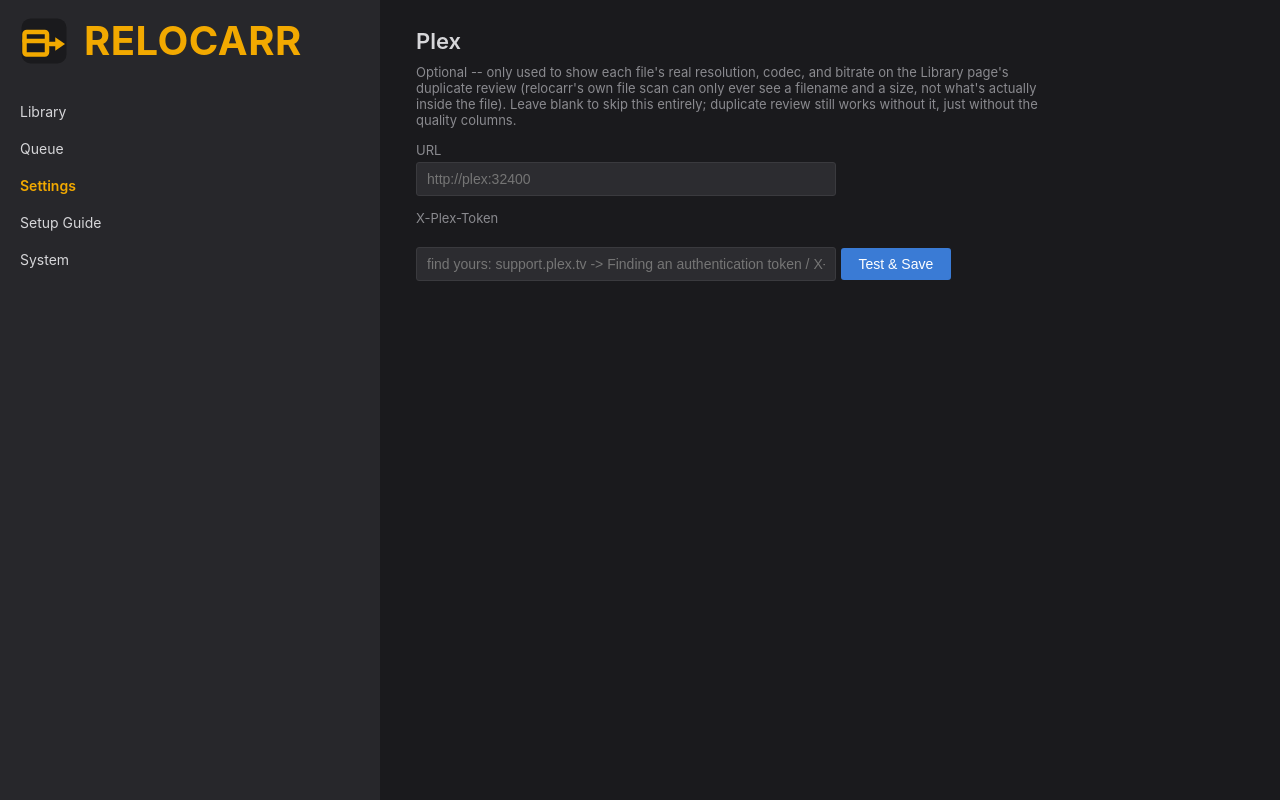
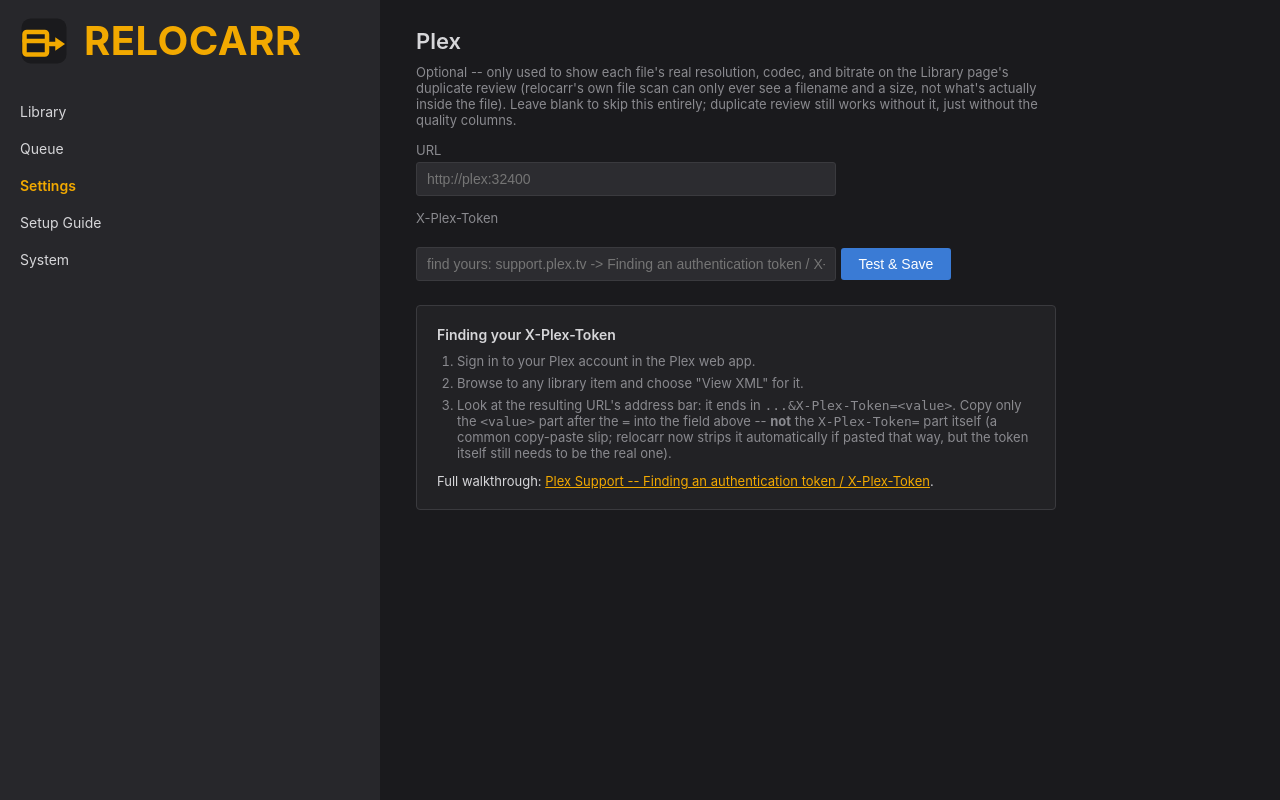
Before and after one commit to a000a999a/relocarr, a Python web app: template src/relocarr/web/templates/settings_plex.html in a window 1280 px wide. Run offline with Jinja, Linux system fonts and the light colour scheme; the template is opened without the code that fills it, so the values that code supplies are empty.

Commit message:
Fix Plex token validation and add token-finding help text
Two real bugs caught live, 2026-10-25, from an actual Settings -> Plex
save: the saved token turned out to be the whole "X-Plex-Token=<value>"
query-string fragment (an easy slip, since that's literally what Plex's
own instructions have you copy out of a URL), yet the page still showed
"Connected." The reason: test_connection() called /identity, which Plex
answers without checking the token at all -- the real quality lookup's
own /library/sections call then failed with 401 on every background
check, silently.

Switched test_connection() to /library/sections (confirmed it genuinely
401s on a bad token), so a malformed token is now caught immediately at
save time instead of silently breaking the background check. Also strip
a pasted "X-Plex-Token=" prefix defensively before even testing it,
since that's a predictable mistake given how Plex's own docs present the
value. Added a "Finding your X-Plex-Token" walkthrough to the Settings ->
Plex page itself, with an explicit callout for this exact mistake.

Co-Authored-By: Claude Sonnet 5 <noreply@anthropic.com>

```diff
--- a/src/relocarr/web/templates/settings_plex.html
+++ b/src/relocarr/web/templates/settings_plex.html
@@ -1,6 +1,5 @@
 {% extends "base.html" %}
 {% block nav_settings %}active{% endblock %}
-{% block nav_settings_plex %}active{% endblock %}
 {% block content %}
 <h1>Plex</h1>
 <p style="color: var(--text-dim); font-size: 13px; max-width: 640px; margin-top: -10px;">
@@ -26,4 +25,23 @@
 
   <button type="submit">Test &amp; Save</button>
 </form>
+
+<div class="card" style="margin-top: 24px; max-width: 640px; font-size: 13px;">
+  <h1 style="font-size: 14px; margin: 0 0 10px;">Finding your X-Plex-Token</h1>
+  <ol style="color: var(--text-dim); padding-left: 20px; margin: 0;">
+    <li style="margin-bottom: 6px;">Sign in to your Plex account in the Plex web app.</li>
+    <li style="margin-bottom: 6px;">Browse to any library item and choose "View XML" for it.</li>
+    <li style="margin-bottom: 6px;">
+      Look at the resulting URL's address bar: it ends in
+      <code>...&amp;X-Plex-Token=&lt;value&gt;</code>. Copy only the
+      <code>&lt;value&gt;</code> part after the <code>=</code> into the field above --
+      <strong>not</strong> the <code>X-Plex-Token=</code> part itself (a common copy-paste slip;
+      relocarr now strips it automatically if pasted that way, but the token itself still needs
+      to be the real one).
+    </li>
+  </ol>
+  <p style="margin: 12px 0 0;">
+    Full walkthrough: <a href="https://support.plex.tv/articles/204059436-finding-an-authentication-token-x-plex-token/" style="color: var(--accent);">Plex Support -- Finding an authentication token / X-Plex-Token</a>.
+  </p>
+</div>
 {% endblock %}
```
Also changed, not shown: src/relocarr/plex.py (+10 -1 lines), src/relocarr/web/routes.py (+9 -0 lines), tests/test_plex.py (+2 -2 lines), tests/test_settings_pages.py (+24 -2 lines).
